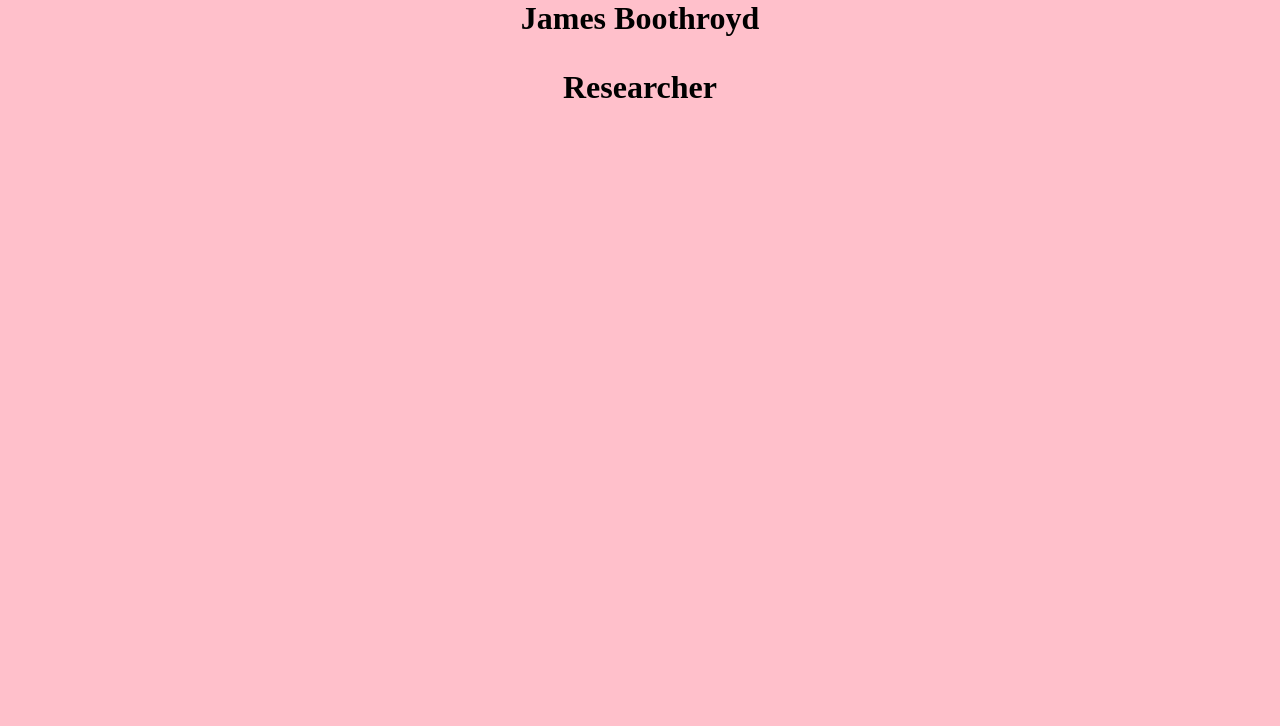
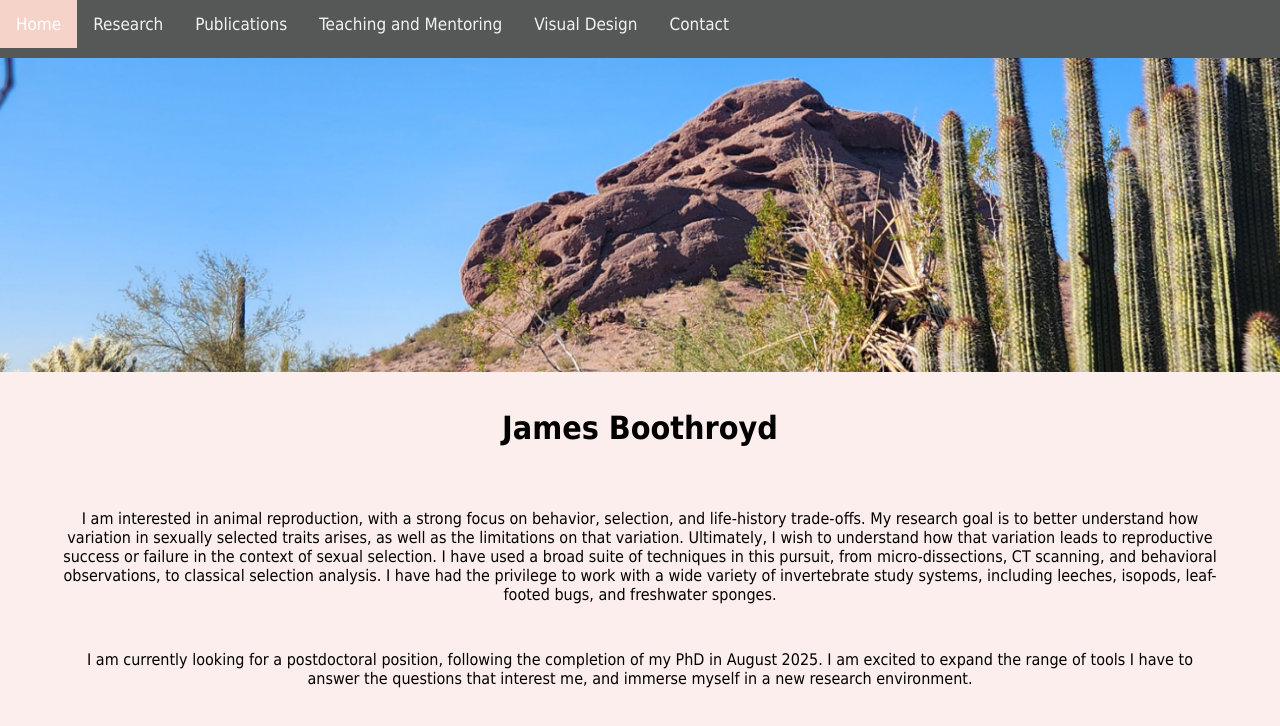
Before and after one commit to JBoothroyd1/jboothroyd1.github.io, a plain HTML site: page index.html in a window 1280 px wide. Drawn offline with Linux system fonts and the light colour scheme.

Commit message:
Update to home page, added research page

```diff
--- a/index.html
+++ b/index.html
@@ -1,14 +1,30 @@
 <html lang="en">
-<head>
+<header>
     <meta charset="UTF-8">
     <meta name="viewport" content="width=device-width, initial-scale=1.0">
     <link rel="stylesheet" href="styles.css">
-    <title>Document</title>
-</head>
+    <title>James Boothroyd Research</title>
+    <div class="topnav">
+  <a class="active" href="index.html">Home</a>
+  <a href="research.html">Research</a>
+  <a href="">Publications</a>
+  <a href="">Teaching and Mentoring</a>
+  <a href="">Visual Design</a>
+  <a href="">Contact</a>
+    <img id="header-image-menu" src="HomeHeader.png">
+ </div>
+</header>
 <body>
     <h1>
         <p>James Boothroyd</p>
-        <p>Researcher</p>
     </h1>
+    <p>
+            I am interested in animal reproduction, with a strong focus on behavior, selection, and life-history trade-offs.
+            My research goal is to better understand how variation in sexually selected traits arises, as well as the limitations on that variation. Ultimately, I wish to understand how that variation leads to reproductive success or failure in the context of sexual selection. I have used a broad suite of techniques in this pursuit, from micro-dissections, CT scanning, and behavioral observations, to classical selection analysis. I have had the privilege to work with a wide variety of invertebrate study systems, including leeches, isopods, leaf-footed bugs, and freshwater sponges.
+    </p>
+    <p>
+        I am currently looking for a postdoctoral position, following the completion of my PhD in August 2025. I am excited to expand the range of tools I have to answer the questions that interest me, and immerse myself in a new research environment.
+    </p>
+    </div>
 </body>
 </html>
--- a/styles.css
+++ b/styles.css
@@ -1,5 +1,47 @@
+
+
+#header-image-menu{
+    top: 10px;
+    width: 100%;
+    height: auto;
+    position: relative;
+}
+/* Add a black background color to the top navigation */
+.topnav {
+  background-color: #565857;
+  overflow: hidden;
+}
+
+/* Style the links inside the navigation bar */
+.topnav a {
+  float: left;
+  color: #f2f2f2;
+  text-align: center;
+  font-family: Tahoma, Verdana, sans-serif;
+  padding: 14px 16px;
+  text-decoration: none;
+  font-size: 17px;
+}
+
+/* Change the color of links on hover */
+.topnav a:hover {
+  background-color: #ddd;
+  color: black;
+}
+
+/* Add a color to the active/current link */
+.topnav a.active {
+  background-color: #f5d3c8;
+  color: white;
+}
+
+p {
+font-family: Tahoma, Verdana, sans-serif;
+padding: 5px 60px 25px;
+}
+
 body{
     margin: 0;
-    background: pink;
+    background: #fceeec;
     text-align: center;
 }
```
Also changed, not shown: research.html (added, +16 -0 lines), HomeHeader.png (added).
